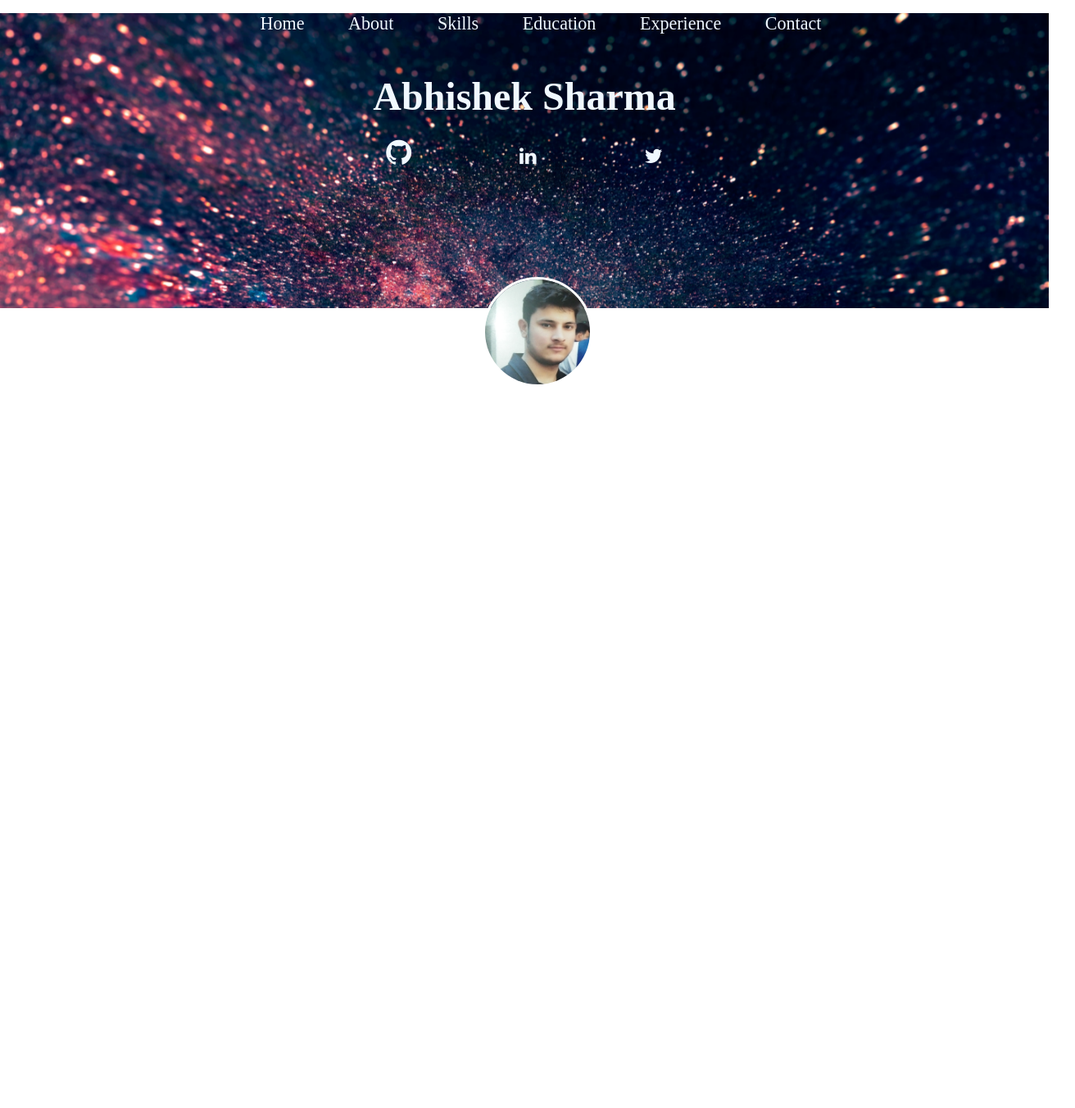
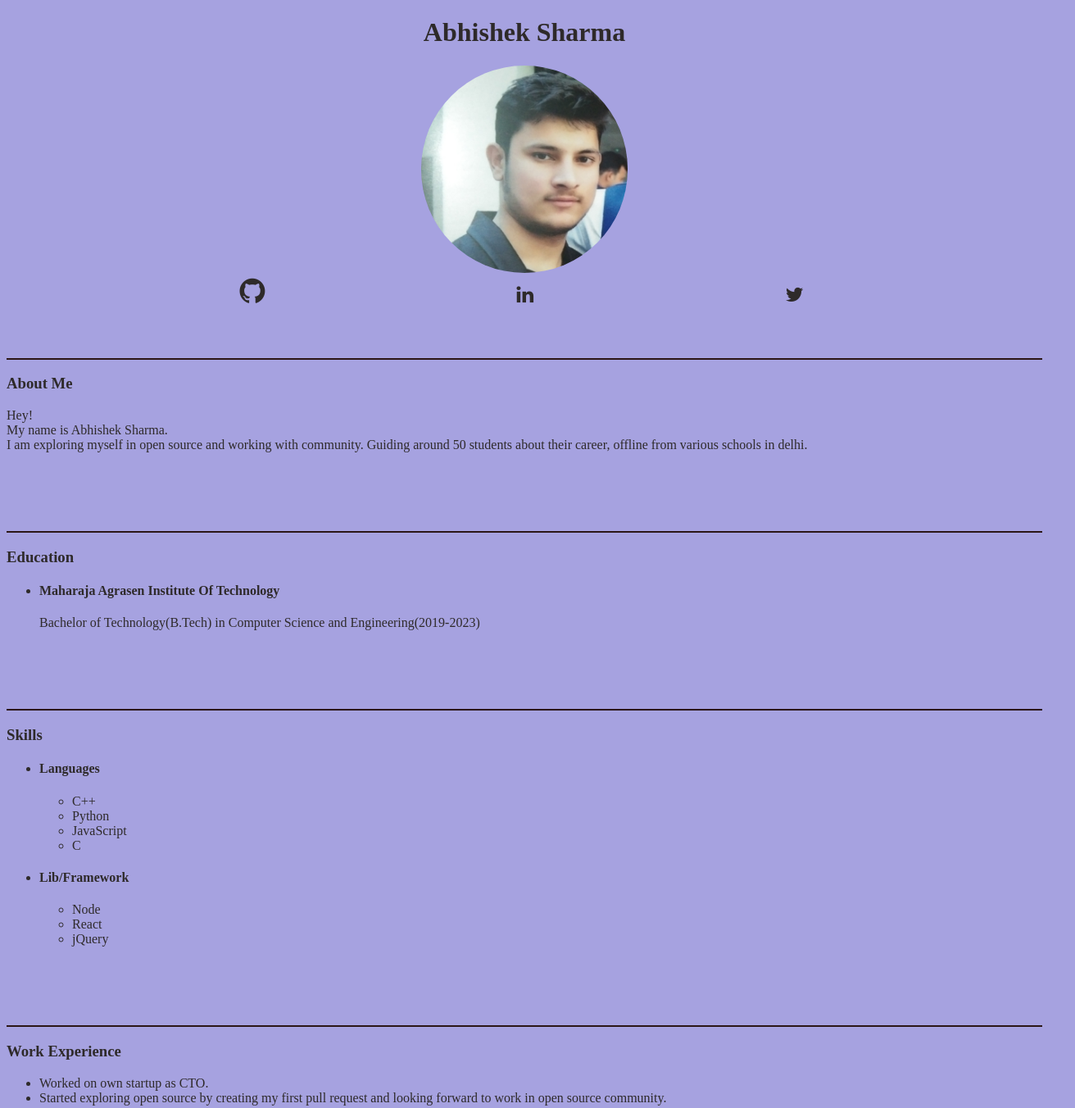
Before and after one commit to AbhishekSharma-86/AbhishekSharma-86.github.io, a plain HTML site: page index.html in a window 1280 px wide. Shown: the whole page at 82% size, 1312 px wide, since content can reach past the window. Before the commit the page ends 800 px from the top, so only its background shows below. Drawn offline with Linux system fonts and the light colour scheme.

Commit message:
working on other profile'

```diff
--- a/index.html
+++ b/index.html
@@ -1,42 +1,94 @@
 <!DOCTYPE html>
 <html lang="en">
 <head>
+    <link href="main.css" rel="stylesheet" type="text/css">
     <meta charset="UTF-8">
     <meta http-equiv="X-UA-Compatible" content="IE=edge">
     <meta name="viewport" content="width=device-width, initial-scale=1.0">
+    <link rel="stylesheet" href="https://cdnjs.cloudflare.com/ajax/libs/font-awesome/4.7.0/css/font-awesome.min.css">
     <title>Abhishek Sharma: Resume</title>
-    <link rel="stylesheet" href="/main.css" type="text/css">
-    <link rel="stylesheet" href="https://cdnjs.cloudflare.com/ajax/libs/font-awesome/4.7.0/css/font-awesome.min.css">
 </head>
 <body>
-<!-- header -->
-    <section class="header-section">
-        <header class="header-item text-centre">
-            <nav>
-                <ul class="nav-list">
-                    <li class="nav-items"><a href="#"> Home</a></li>
-                    <li><a href="#About-Me">About</a></li>
-                    <li><a href="#"> Skills</a></li>
-                    <li><a href="#">Education</a></li>
-                    <li><a href="#">Experience</a></li>
-                    <li><a href="#">Contact</a></li>
+    <header>
+        <h1 id="title">Abhishek Sharma</h1>
+        <img src="img/title.jpg" alt="profile" height="15%" width="20%" class="title-img"><br>
+        <a href="https://github.com/AbhishekSharma-86"><i class="fa fa-github" style="font-size:36px"></i></a>
+        <a href="https://www.linkedin.com/in/abhisheksharma-86/"><i class="fa fa-linkedin" style="font-size:24px"></i></a>
+        <a href="https://twitter.com/__Abhi_sharma"><i class="fa fa-twitter" style="font-size:24px"></i></a>
+    </header>
+    <!-- About me -->
+    <div class="info">
+        <h3>About Me</h3>
+        <p>
+            Hey! <br>
+            My name is Abhishek Sharma. <br>I am exploring myself in open source and working with community.
+            Guiding around 50 students about their career, offline from various schools in delhi.
+        </p>
+    </div>
+    <!-- Education  -->
+    <div class="info">
+        <h3>
+            Education
+        </h3>
+        <ul>
+            <li>
+                <h4>
+                    Maharaja Agrasen Institute Of Technology
+                </h4>
+                <p>
+                    Bachelor of Technology(B.Tech) in Computer Science and Engineering(2019-2023)
+                </p>
+            </li>
+        </ul>
+    </div>
 
-                </ul>
-            </nav>
-            <h1 class="title">Abhishek Sharma</h1>
-            <div class="social-links">
-                <a href="https://github.com/AbhishekSharma-86"><i class="fa fa-github" style="font-size:36px"></i></a>
-                <a href="https://www.linkedin.com/in/abhisheksharma-86/"><i class="fa fa-linkedin" style="font-size:24px"></i></a>
-                <a href="https://twitter.com/__Abhi_sharma"><i class="fa fa-twitter" style="font-size:24px"></i></a>
-            </div>
-        </header>
-    </section>
-<!-- About me -->
-    <section id="About-Me">
-        <img src="img/title.jpg" alt="profile" height="10%" width="10%" class="title-img"><br>
+    <!-- My skills -->
+    <div class="info">
+        <h3>
+            Skills
+        </h3>
+        <p>
+            <ul>
+                <li>
+                    <h4>Languages</h4>
+                    <ul>
+                        <li>C++</li>
+                        <li>Python</li>
+                        <li>JavaScript</li>
+                        <li>C</li>
+                    </ul>
+                </li>
+                <li>
+                    <h4>
+                        Lib/Framework
+                    </h4>
+                    <ul>
+                        <li>Node</li>
+                        <li>React</li>
+                        <li>jQuery</li>
+                    </ul>
+                </li>
+            </ul>
+        </p>
+    </div>
+    <!-- work Experience -->
+    <div class="info">
+        <h3>
+            Work Experience
+        </h3>
+        <ul>
+            <li>
+                Worked on own startup as CTO.
+            </li>
+            <li>
+                Started exploring open source by creating my first pull request and looking forward to work in open source community.
+            </li>
 
-    </section>
+        </ul>
+
+    </div>
+
+</body>
 
 
-</body>
 </html>
--- a/main.css
+++ b/main.css
@@ -1,50 +1,33 @@
-/* header */
+*{
+    color: rgb(46, 42, 42);
+    font-style: normal;
+}
 body{
-    margin: 0px;
+    background-color: rgb(166, 162, 224);
 }
-.header-item{
-    color: aliceblue;
-    padding: 0%;
-    background-image: url(img/header-background.jpg);
-    height: 45vh;
-    width: 100vw;
-    padding: 0rem;
-    background-position: center;
-    background-repeat: no-repeat;
-    background-size: cover;
-    background-attachment: fixed;
+a{
+    margin-left: 21%;
+    padding: 1.5%;
+
 }
-.text-centre{
+/* a:hover{
+    background-color: rgb(114, 173, 212);
+} */
+h1{
     text-align: center;
 }
-.nav-list li{
-    display: inline;
-    margin: 2%;
-}
-.nav-list li a{
-    font-size: 138%;
-    color: aliceblue;
-    text-decoration: none;
-
-}
-.nav-list li a:hover{
-    border-bottom: 2px aliceblue solid;
-}
-.title{
-    margin-top: 3rem;
-    font-size: 3rem;
-}
-.social-links a i{
-    color: aliceblue;
-    margin: -2% 5% 0% 5%;
+/* .center {
+    display: block;
+    margin-left: auto;
+    margin-right: auto;
+    width: 50%;
+  } */
+.title-img{
+    margin-left: 40%;
     border-radius: 50%;
 }
-/* .social-links a i:hover{
-    border: aliceblue 2% solid;
-} */
- /* About Me */
- .title-img{
-    border-radius: 50%;
-    margin: -3% 46% 0%;
-    border: 3px white solid;
- }
+.info{
+    border-top: 2px rgb(43, 22, 22) solid;
+    margin-top: 4rem;
+    margin-bottom: 6rem;
+}
```
Also changed, not shown: img/footer-bc.jpg (added), img/header-background.jpg (deleted).
